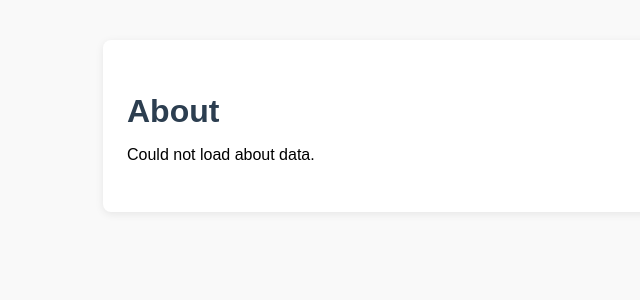
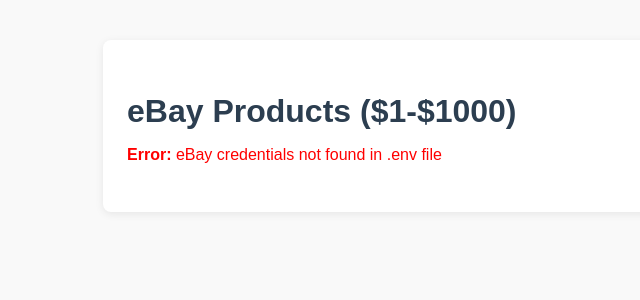
Before and after one commit to bennett-mcdowell/F25-Team03, a Flask app: page / in a window 1280 px wide. Shown: the top 300 px of the page, without its empty margins (213-853 px from the left). Run offline with Flask 3, Linux system fonts and the light colour scheme.

Commit message:
Added (rough version) ebay api raw data function and some html.

```diff
--- a/src/Backend/routes.py
+++ b/src/Backend/routes.py
@@ -1,11 +1,74 @@
 from flask import Blueprint, render_template, jsonify
 from utils.db import get_about_data
+import os
+import requests
+import base64
 
 routes_bp = Blueprint('routes', __name__)
 
+def get_raw_ebay_data():
+    """Get raw eBay API data"""
+    client_id = os.getenv('EBAY_CLIENT_ID')
+    client_secret = os.getenv('EBAY_CLIENT_SECRET')
+
+    if not client_id or not client_secret:
+        return {"error": "eBay credentials not found in .env file"}
+
+    try:
+        # Get token
+        token_url = "https://api.sandbox.ebay.com/identity/v1/oauth2/token"
+        credentials = f"{client_id}:{client_secret}"
+        encoded_credentials = base64.b64encode(credentials.encode()).decode()
+
+        headers = {
+            'Content-Type': 'application/x-www-form-urlencoded',
+            'Authorization': f'Basic {encoded_credentials}'
+        }
+
+        data = {
+            'grant_type': 'client_credentials',
+            'scope': 'https://api.ebay.com/oauth/api_scope'
+        }
+
+        response = requests.post(token_url, headers=headers, data=data)
+
+        if response.status_code != 200:
+            return {"error": f"Token failed: {response.status_code}"}
+
+        token = response.json().get('access_token')
+
+        # Get products
+        search_url = "https://api.sandbox.ebay.com/buy/browse/v1/item_summary/search"
+
+        search_headers = {
+            'Authorization': f'Bearer {token}',
+            'X-EBAY-C-MARKETPLACE-ID': 'EBAY_US'
+        }
+
+        params = {
+            'q': 'electronics',
+            'limit': 6,
+            'filter': 'price:[1..1000]'
+        }
+
+        search_response = requests.get(search_url, headers=search_headers, params=params)
+
+        if search_response.status_code == 200:
+            raw_data = search_response.json()
+            print(f"eBay API success: Found {len(raw_data.get('itemSummaries', []))} items")
+            return raw_data
+        else:
+            return {"error": f"Search failed: {search_response.status_code}"}
+
+    except Exception as e:
+        return {"error": str(e)}
+
 @routes_bp.route('/')
 def home():
-    return render_template('about.html')
+    # Get raw eBay data
+    ebay_api_response = get_raw_ebay_data()
+    # Pass to about.html template
+    return render_template('about.html', api_data=ebay_api_response)
 
 @routes_bp.route('/about')
 def about_page():
@@ -19,7 +82,6 @@ def login_page():
 def register_page():
     return render_template('register.html')
 
-# API endpoint for about data
 @routes_bp.route('/api/about', methods=['GET'])
 def about_api():
     data = get_about_data()
@@ -28,8 +90,6 @@ def about_api():
     else:
         return jsonify({'error': 'No data found'}), 404
 
-# API endpoint for register
 @routes_bp.route('/api/register', methods=['POST'])
 def register_api():
-    # Handle registration logic here
     return jsonify({'message': 'User registered successfully'}), 201
--- a/src/Frontend/templates/about.html
+++ b/src/Frontend/templates/about.html
@@ -3,16 +3,39 @@
 <head>
     <meta charset="UTF-8">
     <meta name="viewport" content="width=device-width, initial-scale=1.0">
-    <title>About Page</title>
+    <title>{% if api_data %}eBay Products{% else %}About Page{% endif %}</title>
     <link rel="stylesheet" href="{{ url_for('static', filename='css/about.css') }}">
 </head>
 <body>
     <div class="container">
-        <h1>About</h1>
-        <div id="about-data">
-            <p>Loading...</p>
-        </div>
+        {% if api_data %}
+            <!-- eBay Data Display -->
+            <h1>eBay Products ($1-$1000)</h1>
+            <div id="ebay-data">
+                {% if api_data.error %}
+                    <p style="color: red;"><strong>Error:</strong> {{ api_data.error }}</p>
+                {% elif api_data.itemSummaries and api_data.itemSummaries|length > 0 %}
+                    <p><strong>Found {{ api_data.itemSummaries|length }} items</strong></p>
+                    <div style="border: 1px solid #ccc; padding: 15px; margin: 10px 0; border-radius: 5px;">
+                        <h3>{{ api_data.itemSummaries[0].title }}</h3>
+                        <p><strong>Condition:</strong> {{ api_data.itemSummaries[0].condition }}</p>
+                        <p><strong>Price:</strong> {{ api_data.itemSummaries[0].price.currency }} {{ api_data.itemSummaries[0].price.value }}</p>
+                        {% if api_data.itemSummaries[0].itemWebUrl %}
+                        <p><a href="{{ api_data.itemSummaries[0].itemWebUrl }}" target="_blank">View on eBay</a></p>
+                        {% endif %}
+                    </div>
+                {% else %}
+                    <p>No items found in the $1-$1000 price range</p>
+                {% endif %}
+            </div>
+        {% else %}
+            <!-- Normal About Data -->
+            <h1>About</h1>
+            <div id="about-data">
+                <p>Loading...</p>
+            </div>
+            <script src="{{ url_for('static', filename='js/about.js') }}"></script>
+        {% endif %}
     </div>
-    <script src="{{ url_for('static', filename='js/about.js') }}"></script>
 </body>
 </html>
--- a/src/requirements.txt
+++ b/src/requirements.txt
@@ -5,3 +5,4 @@ mysql.connector
 dotenv
 PyJWT
 werkzeug
+requests
```
